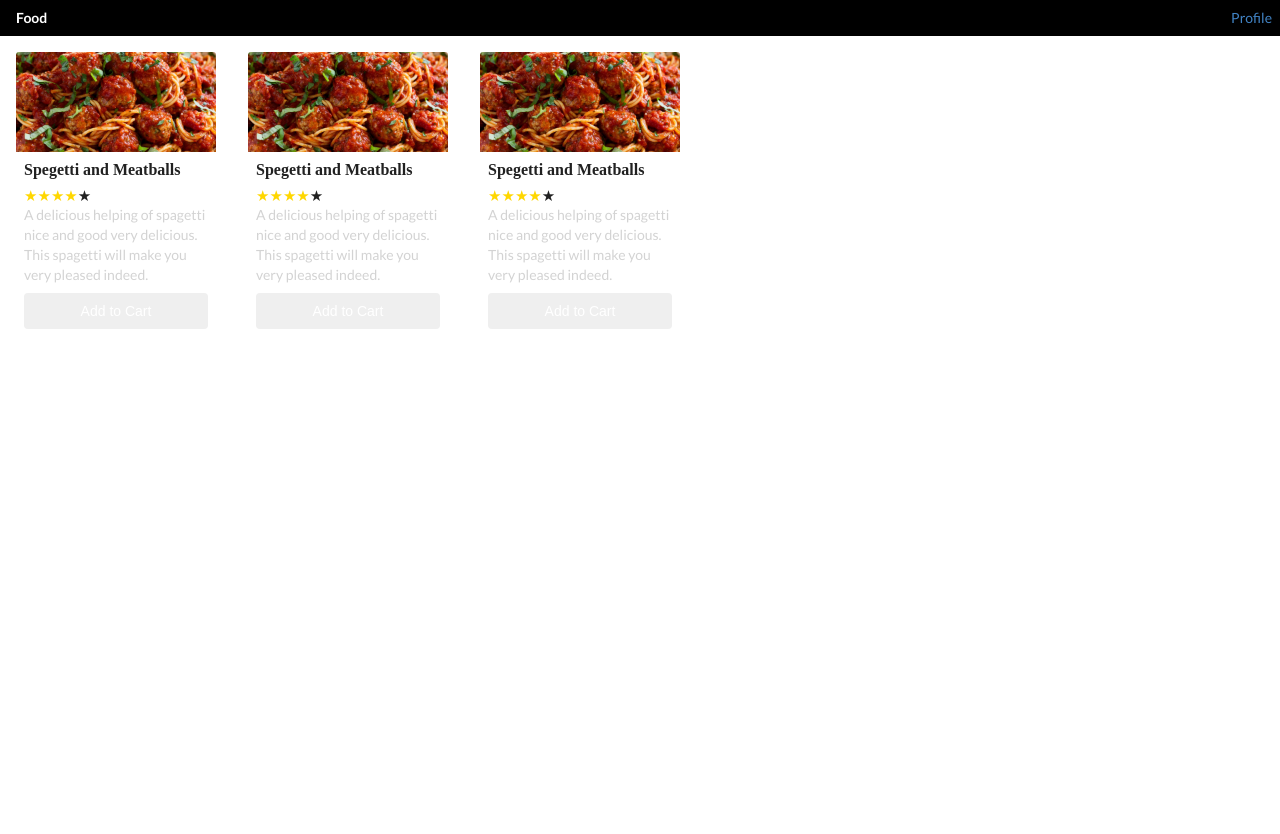
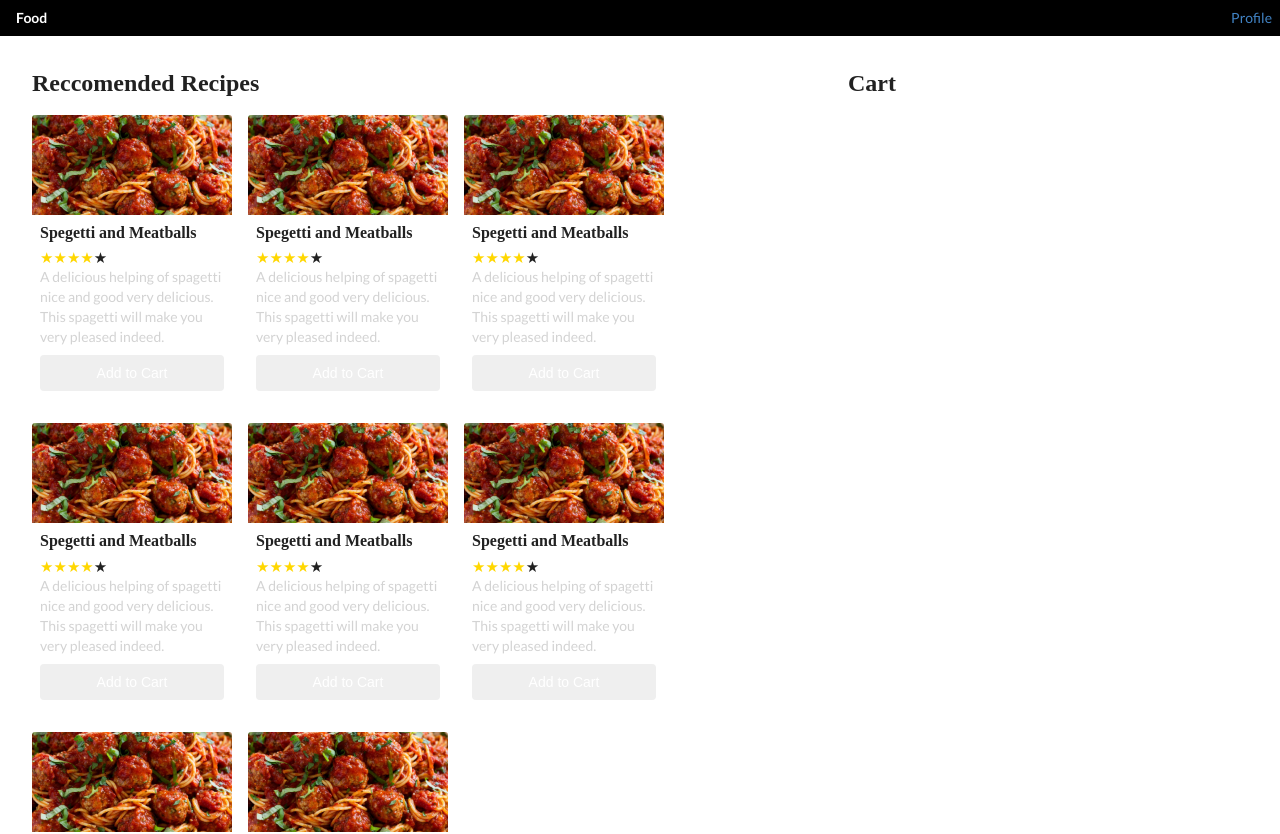
Before and after one commit to wd2311/aidesign-proj, a React (Create React App) app in the folder front-end/: page / in a window 1280 px wide. Shown: the top 834 px of the page. Before the commit the page ends 800 px from the top, so only its background shows below. Built offline with nearby package versions, Linux system fonts and the light colour scheme.

Commit message:
Working cart buttons
Probably gonna want to change some of this behavior but this is pretty close to being able to be connected to a backend.

```diff
--- a/front-end/src/App.js
+++ b/front-end/src/App.js
@@ -1,6 +1,6 @@
-import React from "react";
+import React, { useState } from "react";
 import Cart from "./components/Cart.js";
-import RecipeCell from "./components/RecipeCell.js";
+import RecipeList from "./components/RecipeList.js";
 import Navbar from "./components/Navbar.js";
 import { ThemeProvider } from "styled-components";
 import {
@@ -16,33 +16,113 @@ import {
 
 import preset from "@rebass/preset";
 
+const staticRecRecipes = {
+  1: {
+    name: "Spegetti and Meatballs",
+    description:
+      "A delicious helping of spagetti nice and good very delicious. This spagetti will make you very pleased indeed.",
+    src: "meetballs.jpg",
+    stars: 4,
+    id: 1
+  },
+  2: {
+    name: "Spegetti and Meatballs",
+    description:
+      "A delicious helping of spagetti nice and good very delicious. This spagetti will make you very pleased indeed.",
+    src: "meetballs.jpg",
+    stars: 4,
+    id: 2
+  },
+  3: {
+    name: "Spegetti and Meatballs",
+    description:
+      "A delicious helping of spagetti nice and good very delicious. This spagetti will make you very pleased indeed.",
+    src: "meetballs.jpg",
+    stars: 4,
+    id: 3
+  },
+  4: {
+    name: "Spegetti and Meatballs",
+    description:
+      "A delicious helping of spagetti nice and good very delicious. This spagetti will make you very pleased indeed.",
+    src: "meetballs.jpg",
+    stars: 4,
+    id: 4
+  },
+  5: {
+    name: "Spegetti and Meatballs",
+    description:
+      "A delicious helping of spagetti nice and good very delicious. This spagetti will make you very pleased indeed.",
+    src: "meetballs.jpg",
+    stars: 4,
+    id: 5
+  },
+  6: {
+    name: "Spegetti and Meatballs",
+    description:
+      "A delicious helping of spagetti nice and good very delicious. This spagetti will make you very pleased indeed.",
+    src: "meetballs.jpg",
+    stars: 4,
+    id: 6
+  },
+  7: {
+    name: "Spegetti and Meatballs",
+    description:
+      "A delicious helping of spagetti nice and good very delicious. This spagetti will make you very pleased indeed.",
+    src: "meetballs.jpg",
+    stars: 4,
+    id: 7
+  },
+  8: {
+    name: "Spegetti and Meatballs",
+    description:
+      "A delicious helping of spagetti nice and good very delicious. This spagetti will make you very pleased indeed.",
+    src: "meetballs.jpg",
+    stars: 4,
+    id: 8
+  }
+};
+
 const theme = {
   ...preset
 };
 
 function App() {
+  const [cart, setCart] = useState({});
+  const [reccomendations, setReccomendations] = useState(staticRecRecipes);
   return (
     <ThemeProvider theme={theme}>
       <Navbar />
-      <Flex>
-      <RecipeCell
-        name="Spegetti and Meatballs"
-        description="A delicious helping of spagetti nice and good very delicious. This spagetti will make you very pleased indeed."
-        src="meetballs.jpg"
-        stars={4}
-      />
-      <RecipeCell
-        name="Spegetti and Meatballs"
-        description="A delicious helping of spagetti nice and good very delicious. This spagetti will make you very pleased indeed."
-        src="meetballs.jpg"
-        stars={4}
-      />
-      <RecipeCell
-        name="Spegetti and Meatballs"
-        description="A delicious helping of spagetti nice and good very delicious. This spagetti will make you very pleased indeed."
-        src="meetballs.jpg"
-        stars={4}
-      />
+      <Flex mt={4} mx={4}>
+        <Flex width={2 / 3} mr={3} flexDirection="column">
+          <Heading>Reccomended Recipes</Heading>
+          <RecipeList
+            isCart={false}
+            recipes={reccomendations}
+            onSelection={id => {
+              console.log("Delete", id);
+              let newRec = Object.assign({}, reccomendations);
+              let newCart = Object.assign({}, cart);
+              newCart[id] = reccomendations[id];
+              delete newRec[id];
+              console.log(newRec);
+              setCart(newCart);
+              setReccomendations(newRec);
+            }}
+          />
+        </Flex>
+        <Cart
+          recipes={cart}
+          onSelection={id => {
+            console.log("Delete", id);
+            let newRec = Object.assign({}, reccomendations);
+            let newCart = Object.assign({}, cart);
+            newRec[id] = cart[id];
+            delete newCart[id];
+            setCart(newCart);
+            setReccomendations(newRec);
+          }}
+        />
       </Flex>
     </ThemeProvider>
   );
--- a/front-end/src/components/Cart.js
+++ b/front-end/src/components/Cart.js
@@ -7,20 +7,29 @@ import {
   Button,
   Link,
   Image,
-  Card,
-} from 'rebass/styled-components'
+  Card
+} from "rebass/styled-components";
+import RecipeList from "./RecipeList";
+
+function EmptyCell() {
+  return (
+    <Box bg="lightgrey" mt={3} p={3} sx={{ borderRadius: 3 }}>
+      Cart is Empty
+    </Box>
+  );
+}
 
 function Cart(props) {
-  console.log(props.t)
+  const { recipes, onSelection } = props;
   return (
-    <Box
-      p={3}
-      width={1/8}
-      color='white'
-      bg={props.color}>
-      {props.t}
-      </Box>
-
+    <Flex width={1 / 3} flexDirection="column">
+      <Heading>Cart</Heading>
+      {recipes.length === 0 ? (
+        <EmptyCell />
+      ) : (
+        <RecipeList onSelection={onSelection} isCart={true} recipes={recipes} />
+      )}
+    </Flex>
   );
 }
 
--- a/front-end/src/components/RecipeCell.js
+++ b/front-end/src/components/RecipeCell.js
@@ -12,18 +12,11 @@ import {
 import ReactStars from "react-stars";
 
 function RecipeCell(props) {
-  const { name, description, src, stars } = props;
+  const { name, description, src, stars, id } = props.recipe;
+  const { onSelection, inCart } = props;
 
   return (
-    <Card
-      sx={{ borderRadius: 3 }}
-      flex="0 0 auto"
-      mx={3}
-      my={3}
-      width={200}
-      px={0}
-      pt={0}
-    >
+    <Card sx={{ borderRadius: 3 }} my={3} mr={3} width={200} px={0} pt={0}>
       <Flex width="100%" alignItems="stretch" flexDirection="column">
         <Image
           src={src}
@@ -45,7 +38,19 @@ function RecipeCell(props) {
           <Text fontSize={1} mb={2} color="lightgrey">
             {description}
           </Text>
-          <Button>Add to Cart</Button>
+          <Button
+            sx={
+              inCart
+                ? { backgroundColor: "red" }
+                : { ":active": { backgroundColor: "secondary" } }
+            }
+            onClick={() => {
+              console.log(id);
+              onSelection(id);
+            }}
+          >
+            {inCart ? "Remove From Cart" : "Add to Cart"}
+          </Button>
         </Flex>
       </Flex>
     </Card>
--- a/front-end/src/components/RecipeList.js
+++ b/front-end/src/components/RecipeList.js
@@ -9,11 +9,23 @@ import {
   Image,
   Card
 } from "rebass/styled-components";
+import RecipeCell from "./RecipeCell.js";
 
 function RecipeList(props) {
-  const {recipes} = props;
+  const { recipes, onSelection, isCart } = props;
   return (
-    <div> This is a recipe list </div>
+    <Flex flexWrap="wrap">
+      {Object.entries(recipes).map(([id, recipe]) => {
+        return (
+          <RecipeCell
+            key={id}
+            recipe={recipe}
+            onSelection={onSelection}
+            inCart={isCart}
+          />
+        );
+      })}
+    </Flex>
   );
 }
 
```
Also changed, not shown: front-end/src/index.js (+5 -5 lines).
